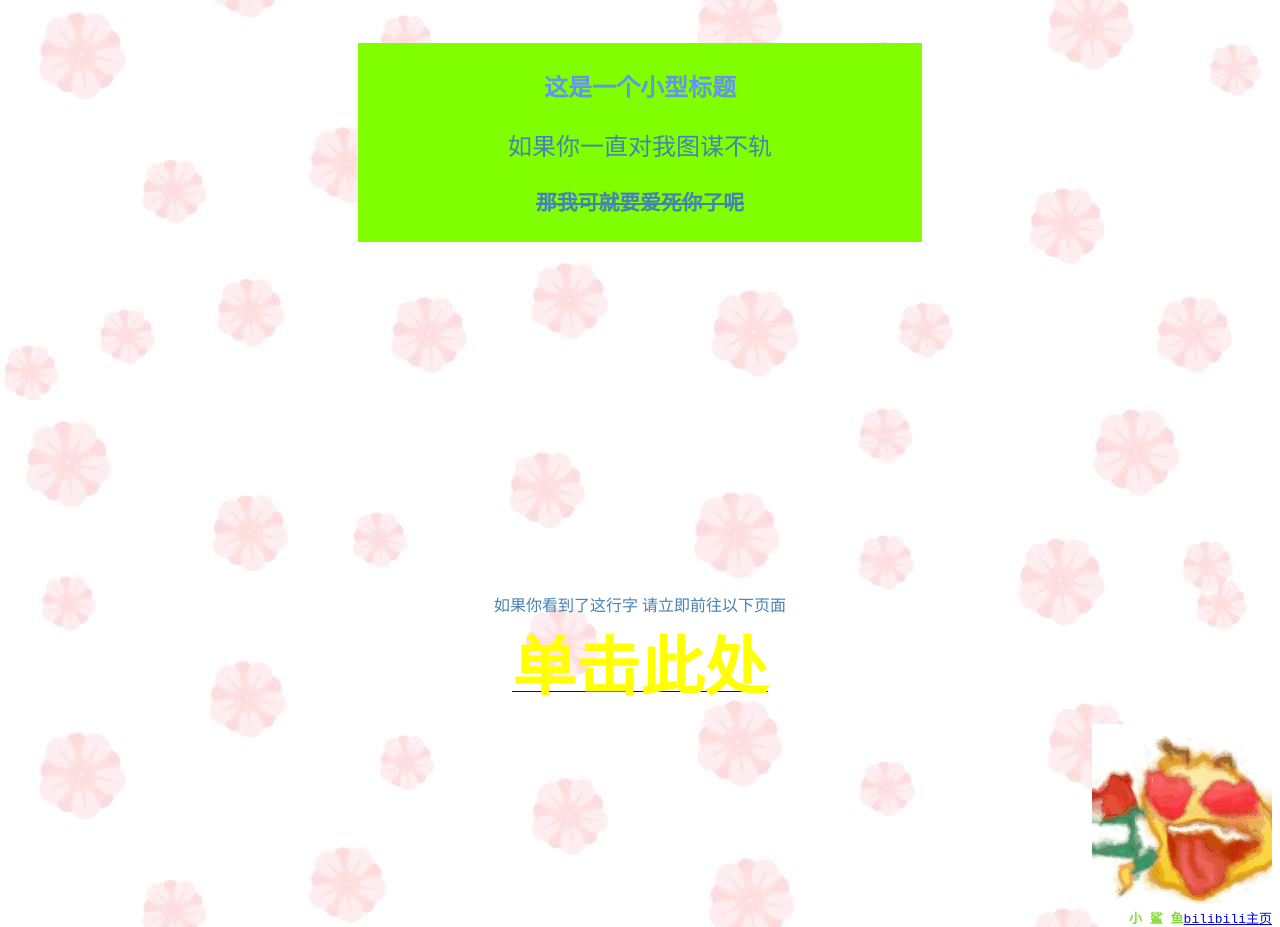
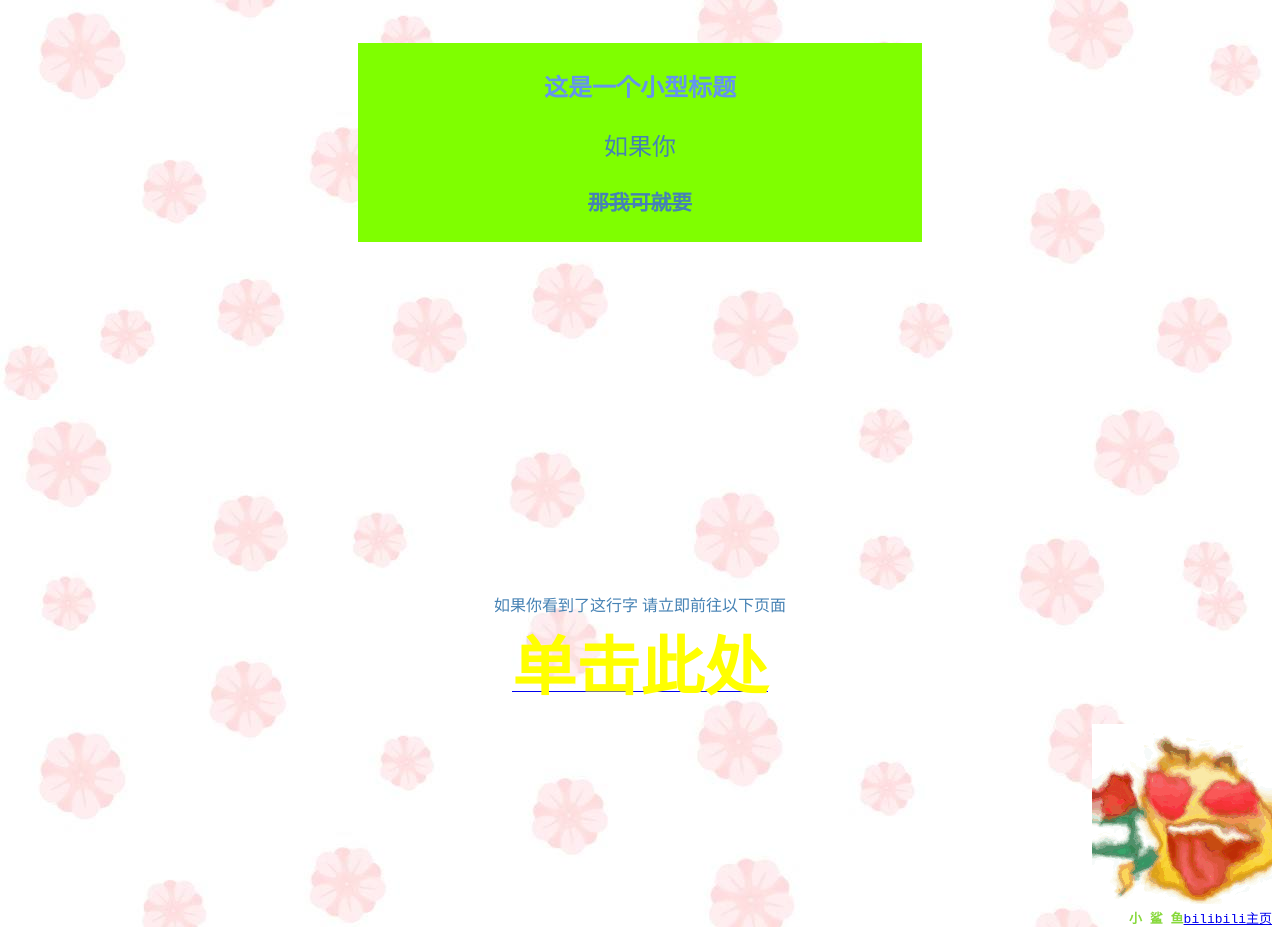
Before and after one commit to XiaoShaYu123a/work, a plain HTML site: page index.html in a window 1280 px wide. Shown: the part 1760-2687 px from the top of the page. Drawn offline with Linux system fonts and the light colour scheme.

Commit message:
Update index.html

```diff
--- a/index.html
+++ b/index.html
@@ -56,8 +56,8 @@
          </p>
          <div class="hello">
           <h2 style="text-align: center;"><b>这是一个小型标题</b></h2>
-          <p style="font-size: 150%;">如果你一直对我图谋不轨</p>
-          <p style="font-size: 130%;"><del><b>那我可就要爱死你了呢</b></del></p>
+          <p style="font-size: 150%;">如果你</p>
+          <p style="font-size: 130%;"><del><b>那我可就要</b></del></p>
         </div>
         <p id="wenmo">
         如果你看到了这行字 请立即前往以下页面<br/>
```
